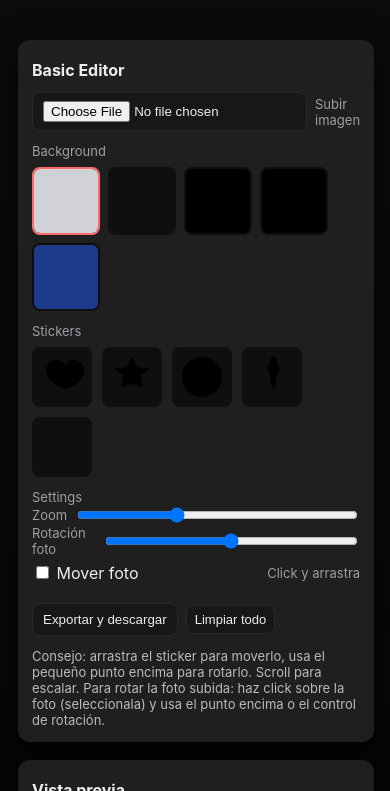
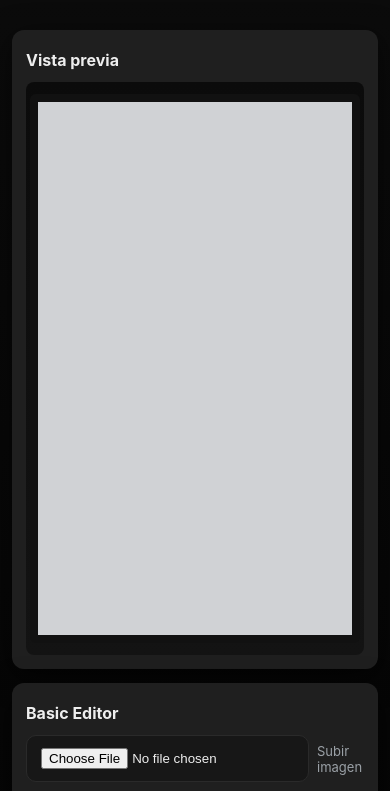
Before and after one commit to alexwercado/photo-quokka, a plain HTML site: page index.html in a window 390 px wide. Shown: the top 791 px of the page. Drawn offline with Linux system fonts and the light colour scheme.

Commit message:
Add files via upload
Mobile responsiveness

```diff
--- a/index.html
+++ b/index.html
@@ -8,7 +8,7 @@
 </head>
 <body>
   <div class="app">
-    <div class="panel">
+    <div class="panel controls-panel">
       <h2>Basic Editor</h2>
       <div class="controls">
         <label class="row"><input id="upload" type="file" accept="image/*"> <span class="muted">Subir imagen</span></label>
@@ -26,7 +26,7 @@
           <div class="muted">Settings</div>
           <div class="row"><label class="muted">Zoom</label><input id="photoZoom" type="range" min="0.2" max="2.5" step="0.01" value="1"></div>
           <div class="row"><label class="muted">Rotación foto</label><input id="photoRot" type="range" min="-180" max="180" step="1" value="0"></div>
-          <div class="row" style="margin-top:6px"><label><input id="movePhoto" type="checkbox"> Mover foto</label><span class="muted" style="margin-left:auto">Click y arrastra</span></div>
+          <div class="row" style="margin-top:6px"><label><input id="movePhoto" type="checkbox"> Mover foto</label><span class="muted" style="margin-left:auto">Click / Tocar y arrastra</span></div>
         </div>
 
         <div id="stickerControls" style="display:none">
@@ -40,11 +40,11 @@
           <button id="exportBtn">Exportar y descargar</button>
           <button id="clearBtn" class="small">Limpiar todo</button>
         </div>
-        <div class="info">Consejo: arrastra el sticker para moverlo, usa el pequeño punto encima para rotarlo. Scroll para escalar. Para rotar la foto subida: haz click sobre la foto (seleccionala) y usa el punto encima o el control de rotación.</div>
+        <div class="info">Consejo móvil: pellizca para escalar y gira con dos dedos para rotar un sticker o la foto (primero selecciónalo). También puedes usar el knob visible para rotar y el slider para precisión.</div>
       </div>
     </div>
 
-    <div class="panel">
+    <div class="panel preview-panel">
       <h2>Vista previa</h2>
       <div class="canvas-wrap">
         <canvas id="editor" width="900" height="1500"></canvas>
--- a/script.js
+++ b/script.js
@@ -31,6 +31,10 @@ const BG_SVGS = [
     selectedMain: false,
     dragging: null
   };
+
+  // touch gesture state
+  let touchGesture = {active:false, target:null, initialDist:0, initialAngle:0, startScale:1, startRot:0};
+  let isTouchGestureActive = false;
 
   // preload backgrounds and stickers
   const bgImgs = [];
@@ -108,6 +112,7 @@ const BG_SVGS = [
 
   // ---------- improved hit-testing & rotate handle ----------
   function getPointerPos(e){ const rect = canvas.getBoundingClientRect(); const x = (e.clientX - rect.left) * (canvas.width / rect.width); const y = (e.clientY - rect.top) * (canvas.height / rect.height); return {x,y}; }
+  function getTouchPos(t){ const rect = canvas.getBoundingClientRect(); const x = (t.clientX - rect.left) * (canvas.width / rect.width); const y = (t.clientY - rect.top) * (canvas.height / rect.height); return {x,y}; }
 
   function isPointInSticker(s, x, y){ // transform point into sticker local coordinates (inverse rotation)
     const dx = x - s.x; const dy = y - s.y; const cos = Math.cos(-s.rot||0); const sin = Math.sin(-s.rot||0);
@@ -120,11 +125,17 @@ const BG_SVGS = [
   function getRotateHandlePos(s){ const sw = (s.w|| (s===state.main ? state.mainImage && state.mainImage.width : s.img.width)) * (s.scale||1); const sh = (s.h|| (s===state.main ? state.mainImage && state.mainImage.height : s.img.height)) * (s.scale||1); const d = Math.max(sw, sh)/2 + 28; // distance from center
     const hx = s.x + Math.sin(s.rot||0) * d; const hy = s.y - Math.cos(s.rot||0) * d; return {x: hx, y: hy}; }
 
+  // ---------- touch gesture helpers ----------
+  function distBetween(a,b){ const dx = a.x-b.x; const dy = a.y-b.y; return Math.hypot(dx,dy); }
+  function angleBetween(a,b){ return Math.atan2(b.y-a.y, b.x-a.x); }
+
   // ---------- Pointer interactions (with rotate handle) ----------
   let pointerDown = false;
-  canvas.addEventListener('pointerdown',(e)=>{ const p = getPointerPos(e); pointerDown = true;
+  canvas.addEventListener('pointerdown',(e)=>{ // ignore pointer events when a multi-touch gesture is active
+    if(isTouchGestureActive) return;
+    const p = getPointerPos(e); pointerDown = true;
     // check rotate handle first for selected sticker
-    if(state.selectedSticker>-1){ const s = state.stickers[state.selectedSticker]; const h = getRotateHandlePos(s); const dx = p.x - h.x; const dy = p.y - h.y; if(Math.hypot(dx,dy) < 14){ // start rotating sticker
+    if(state.selectedSticker>-1){ const s = state.stickers[state.selectedSticker]; const h = getRotateHandlePos(s); const threshold = (e.pointerType==='touch')?20:14; const dx = p.x - h.x; const dy = p.y - h.y; if(Math.hypot(dx,dy) < threshold){ // start rotating sticker
         state.dragging = {type:'sticker-rotate', index: state.selectedSticker, startAngle: Math.atan2(p.y - s.y, p.x - s.x) - s.rot}; canvas.style.cursor = 'grabbing'; return; }
     }
 
@@ -133,7 +144,7 @@ const BG_SVGS = [
         const dx = p.x - s.x; const dy = p.y - s.y; state.dragging = {type:'sticker-move', index:i, ox:dx, oy:dy}; updateStickerUI(); render(); canvas.style.cursor = 'grabbing'; return; }}
 
     // check rotate handle for main image (if any)
-    if(state.mainImage){ const h = getRotateHandlePos(state.main); const dxh = p.x - h.x; const dyh = p.y - h.y; if(Math.hypot(dxh,dyh) < 14){ // start rotating photo
+    if(state.mainImage){ const h = getRotateHandlePos(state.main); const threshold = (e.pointerType==='touch')?20:14; const dxh = p.x - h.x; const dyh = p.y - h.y; if(Math.hypot(dxh,dyh) < threshold){ // start rotating photo
         state.selectedSticker=-1; state.selectedMain=true; state.dragging = {type:'photo-rotate', startAngle: Math.atan2(p.y - state.main.y, p.x - state.main.x) - state.main.rot}; canvas.style.cursor = 'grabbing'; document.getElementById('photoRot').value = state.main.rot * 180/Math.PI; return; }}
 
     // if movePhoto enabled and mainImage exists, check main image bounding (with rotation)
@@ -143,7 +154,7 @@ const BG_SVGS = [
     state.selectedSticker=-1; state.selectedMain=false; updateStickerUI(); render();
   });
 
-  canvas.addEventListener('pointermove',(e)=>{ const p = getPointerPos(e);
+  canvas.addEventListener('pointermove',(e)=>{ if(isTouchGestureActive) return; const p = getPointerPos(e);
     if(!pointerDown || !state.dragging) { // update cursor when hovering handles or stickers
       // hover rotate handle for selected sticker or main
       let hoveringHandle = false;
@@ -161,10 +172,35 @@ const BG_SVGS = [
     else if(d.type==='photo-rotate'){ const s = state.main; const ang = Math.atan2(p.y - s.y, p.x - s.x); s.rot = ang - d.startAngle; photoRot.value = s.rot * 180/Math.PI; render(); }
   });
 
-  canvas.addEventListener('pointerup',(e)=>{ pointerDown=false; state.dragging=null; canvas.style.cursor='default'; });
-  canvas.addEventListener('pointercancel',(e)=>{ pointerDown=false; state.dragging=null; canvas.style.cursor='default'; });
+  canvas.addEventListener('pointerup',(e)=>{ if(isTouchGestureActive) return; pointerDown=false; state.dragging=null; canvas.style.cursor='default'; });
+  canvas.addEventListener('pointercancel',(e)=>{ if(isTouchGestureActive) return; pointerDown=false; state.dragging=null; canvas.style.cursor='default'; });
 
-  // wheel to change scale of selected sticker
+  // ---------- touch (multi-touch) gestures for mobile ----------
+  canvas.addEventListener('touchstart',(e)=>{
+    if(e.touches.length===2){ e.preventDefault(); isTouchGestureActive = true; touchGesture.active = true;
+      const t0 = getTouchPos(e.touches[0]); const t1 = getTouchPos(e.touches[1]); touchGesture.initialDist = distBetween(t0,t1); touchGesture.initialAngle = angleBetween(t0,t1);
+      // prefer selected sticker, else selected main
+      if(state.selectedSticker>-1){ touchGesture.target = {type:'sticker', index: state.selectedSticker}; const s = state.stickers[state.selectedSticker]; touchGesture.startScale = s.scale; touchGesture.startRot = s.rot; }
+      else if(state.selectedMain){ touchGesture.target = {type:'main'}; touchGesture.startScale = state.main.scale; touchGesture.startRot = state.main.rot; }
+      else { touchGesture.target = null; }
+    }
+  }, {passive:false});
+
+  canvas.addEventListener('touchmove',(e)=>{
+    if(!touchGesture.active) return; if(e.touches.length<2) return; e.preventDefault();
+    const t0 = getTouchPos(e.touches[0]); const t1 = getTouchPos(e.touches[1]); const d = distBetween(t0,t1); const ang = angleBetween(t0,t1);
+    const scaleFactor = d / touchGesture.initialDist;
+    const deltaAng = ang - touchGesture.initialAngle;
+    if(touchGesture.target){ if(touchGesture.target.type==='sticker'){ const s = state.stickers[touchGesture.target.index]; s.scale = Math.max(0.1, touchGesture.startScale * scaleFactor); s.rot = touchGesture.startRot + deltaAng; state.selectedMain = false; updateStickerUI(); render(); }
+      else if(touchGesture.target.type==='main'){ state.main.scale = Math.max(0.1, touchGesture.startScale * scaleFactor); state.main.rot = touchGesture.startRot + deltaAng; photoRot.value = state.main.rot * 180/Math.PI; render(); }
+    }
+  }, {passive:false});
+
+  canvas.addEventListener('touchend',(e)=>{
+    if(e.touches.length < 2){ touchGesture.active=false; touchGesture.target=null; isTouchGestureActive=false; }
+  }, {passive:false});
+
+  // wheel to change scale of selected sticker (desktop)
   canvas.addEventListener('wheel',(e)=>{ if(state.selectedSticker>-1){ e.preventDefault(); const s = state.stickers[state.selectedSticker]; const delta = e.deltaY>0? -0.05:0.05; s.scale = Math.max(0.1, s.scale + delta); stickerScale.value = s.scale; render(); }});
 
   // ---------- rendering ----------
@@ -176,7 +212,7 @@ const BG_SVGS = [
       // draw faint outline when movePhoto enabled
       if(movePhoto.checked){ ctx.save(); ctx.strokeStyle='rgba(255,255,255,0.12)'; ctx.lineWidth=4; ctx.strokeRect(-mw/2,-mh/2,mw,mh); ctx.restore(); }
       // draw rotate handle if main is selected
-      if(state.selectedMain){ const handleDist = Math.max(mw, mh)/2 + 28; const hx = Math.sin(state.main.rot||0) * handleDist; const hy = -Math.cos(state.main.rot||0) * handleDist; ctx.beginPath(); ctx.arc(hx, hy, 12, 0, Math.PI*2); ctx.fillStyle='rgba(0,0,0,0.6)'; ctx.fill(); ctx.strokeStyle='rgba(255,255,255,0.6)'; ctx.lineWidth=2; ctx.stroke(); ctx.beginPath(); ctx.moveTo(0, -mh/2); ctx.lineTo(hx, hy); ctx.strokeStyle='rgba(255,255,255,0.25)'; ctx.lineWidth=2; ctx.stroke(); }
+      if(state.selectedMain){ const handleDist = Math.max(mw, mh)/2 + 28; const hx = Math.sin(state.main.rot||0) * handleDist; const hy = -Math.cos(state.main.rot||0) * handleDist; ctx.beginPath(); ctx.arc(hx, hy, 14, 0, Math.PI*2); ctx.fillStyle='rgba(0,0,0,0.6)'; ctx.fill(); ctx.strokeStyle='rgba(255,255,255,0.6)'; ctx.lineWidth=2; ctx.stroke(); ctx.beginPath(); ctx.moveTo(0, -mh/2); ctx.lineTo(hx, hy); ctx.strokeStyle='rgba(255,255,255,0.25)'; ctx.lineWidth=2; ctx.stroke(); }
       ctx.restore();
     }
     // stickers
@@ -185,7 +221,7 @@ const BG_SVGS = [
       if(i===state.selectedSticker){ ctx.strokeStyle='rgba(255,255,255,0.6)'; ctx.lineWidth=2; ctx.strokeRect(-sw/2, -sh/2, sw, sh);
         // draw rotate handle
         const handleDist = Math.max(sw, sh)/2 + 28; const hx = Math.sin(s.rot||0) * handleDist; const hy = -Math.cos(s.rot||0) * handleDist;
-        ctx.beginPath(); ctx.arc(hx, hy, 12, 0, Math.PI*2); ctx.fillStyle='rgba(0,0,0,0.6)'; ctx.fill(); ctx.strokeStyle='rgba(255,255,255,0.6)'; ctx.lineWidth=2; ctx.stroke();
+        ctx.beginPath(); ctx.arc(hx, hy, 14, 0, Math.PI*2); ctx.fillStyle='rgba(0,0,0,0.6)'; ctx.fill(); ctx.strokeStyle='rgba(255,255,255,0.6)'; ctx.lineWidth=2; ctx.stroke();
         // draw small line connecting
         ctx.beginPath(); ctx.moveTo(0, -sh/2); ctx.lineTo(hx, hy); ctx.strokeStyle='rgba(255,255,255,0.25)'; ctx.lineWidth=2; ctx.stroke();
       }
@@ -196,9 +232,9 @@ const BG_SVGS = [
   // resize canvas to be responsive but keep drawing scale
   function resizeCanvas(){ const wrap = canvas.parentElement; // keep aspect ratio portrait like example
     const oldW = canvasW; const oldH = canvasH;
-    const maxW = Math.min(1000, wrap.clientWidth - 20);
+    const maxW = Math.min(1100, wrap.clientWidth - 20);
     // choose height by aspect
-    const desiredW = Math.max(360, maxW);
+    const desiredW = Math.max(320, maxW);
     const displayW = desiredW; const displayH = Math.round(displayW * (1500/900));
     // set CSS size and internal pixel ratio (use 1:1 to keep coordinates simple)
     canvas.style.width = displayW + 'px'; canvas.style.height = displayH + 'px';
--- a/styles.css
+++ b/styles.css
@@ -1,10 +1,10 @@
 :root{--bg:#222;--card:#1f1f1f;--muted:#9aa0a6;--accent:#ff6b6b}
 html,body{height:100%;margin:0;font-family:Inter,system-ui,Arial;background:linear-gradient(180deg,#0b0b0b 0%,#050505 100%);color:#eee}
-.app{max-width:1100px;margin:22px auto;display:grid;grid-template-columns:420px 1fr;gap:18px;padding:18px}
+.app{max-width:1100px;margin:18px auto;display:grid;grid-template-columns:420px 1fr;gap:14px;padding:12px}
 .panel{background:var(--card);padding:14px;border-radius:12px;box-shadow:0 8px 30px rgba(0,0,0,0.6)}
 h2{margin:6px 0 12px;font-size:16px}
-.canvas-wrap{display:flex;align-items:center;justify-content:center;background:linear-gradient(180deg,#0b0b0b,#131313);padding:18px;border-radius:8px}
-canvas{background:#cfcfd1;max-width:100%;height:auto;border:10px solid #111;border-radius:6px}
+.canvas-wrap{display:flex;align-items:center;justify-content:center;background:linear-gradient(180deg,#0b0b0b,#131313);padding:12px;border-radius:8px}
+canvas{background:#cfcfd1;max-width:100%;height:auto;border:8px solid #111;border-radius:6px;touch-action:none}
 .controls{display:flex;flex-direction:column;gap:12px}
 .thumbs{display:flex;gap:8px;flex-wrap:wrap}
 .thumb{width:64px;height:64px;border-radius:8px;overflow:hidden;border:2px solid transparent;cursor:pointer;display:flex;align-items:center;justify-content:center;background:#0f0f0f}
@@ -12,12 +12,24 @@ canvas{background:#cfcfd1;max-width:100%;height:auto;border:10px solid #111;bord
 .thumb img{width:100%;height:100%;object-fit:cover}
 .row{display:flex;gap:8px;align-items:center}
 input[type=range]{width:100%}
-button, input[type=file], .btn{background:#171717;color:#eee;border:1px solid #2a2a2a;padding:8px 10px;border-radius:8px;cursor:pointer}
-.small{padding:6px 8px;font-size:13px}
+button, input[type=file], .btn{background:#171717;color:#eee;border:1px solid #2a2a2a;padding:10px 12px;border-radius:10px;cursor:pointer}
+.small{padding:8px 10px;font-size:14px}
 .muted{color:var(--muted);font-size:13px}
 .stickers-wrap{display:flex;gap:10px;flex-wrap:wrap}
-.sticker-thumb{width:56px;height:56px;border-radius:8px;display:flex;align-items:center;justify-content:center;border:2px solid transparent;cursor:pointer;background:#0f0f0f}
-.sticker-thumb img{width:46px;height:46px}
+.sticker-thumb{width:62px;height:62px;border-radius:10px;display:flex;align-items:center;justify-content:center;border:2px solid transparent;cursor:pointer;background:#0f0f0f}
+.sticker-thumb img{width:52px;height:52px}
 .footer-actions{display:flex;gap:8px;align-items:center;margin-top:8px}
 .info{font-size:13px;color:#bbb}
-@media(max-width:900px){.app{grid-template-columns:1fr;}}
+
+/* Mobile tweaks */
+@media(max-width:900px){
+  .app{grid-template-columns:1fr;}
+  /* show preview first */
+  .controls-panel{order:2}
+  .preview-panel{order:1}
+  /* bigger touch targets */
+  .thumb{width:72px;height:72px}
+  .sticker-thumb{width:72px;height:72px}
+  button, input[type=file], .btn{padding:12px 14px}
+  .footer-actions{position:sticky;bottom:8px;background:transparent;padding-top:6px}
+}
```
